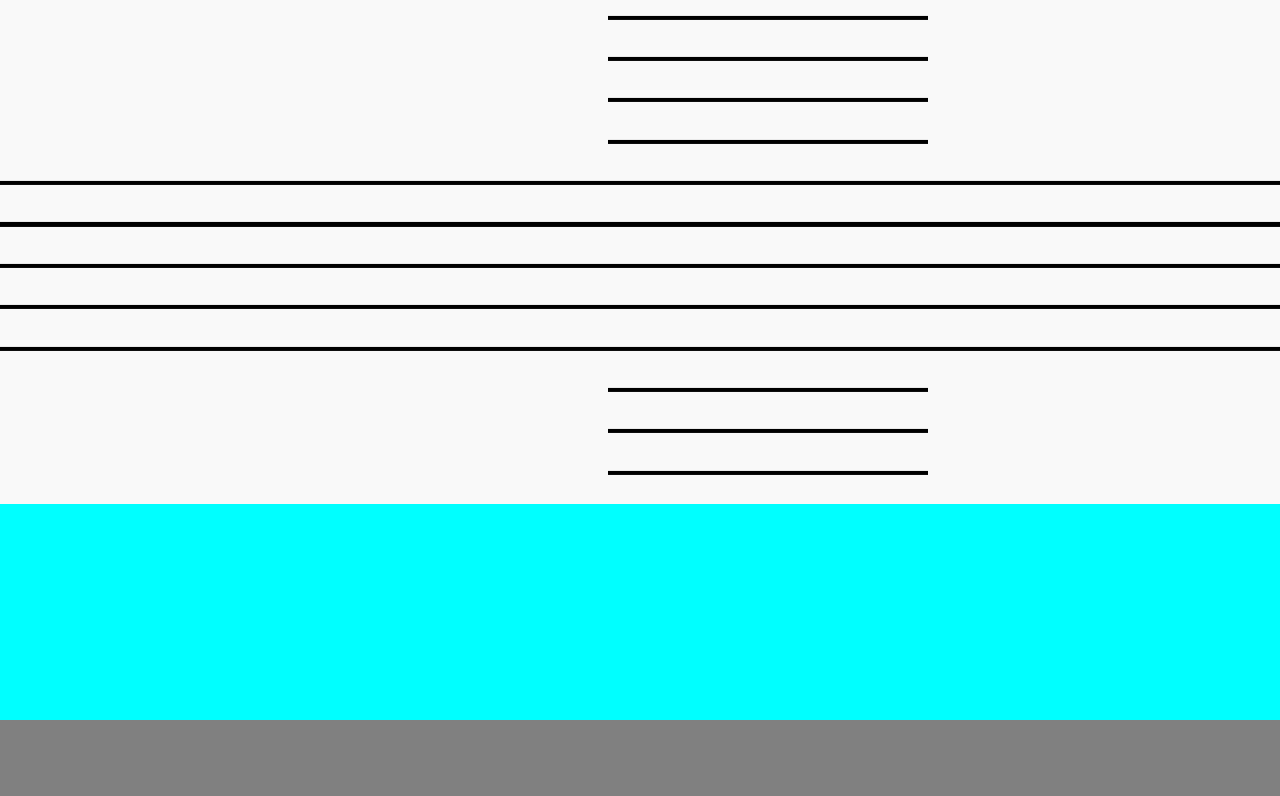
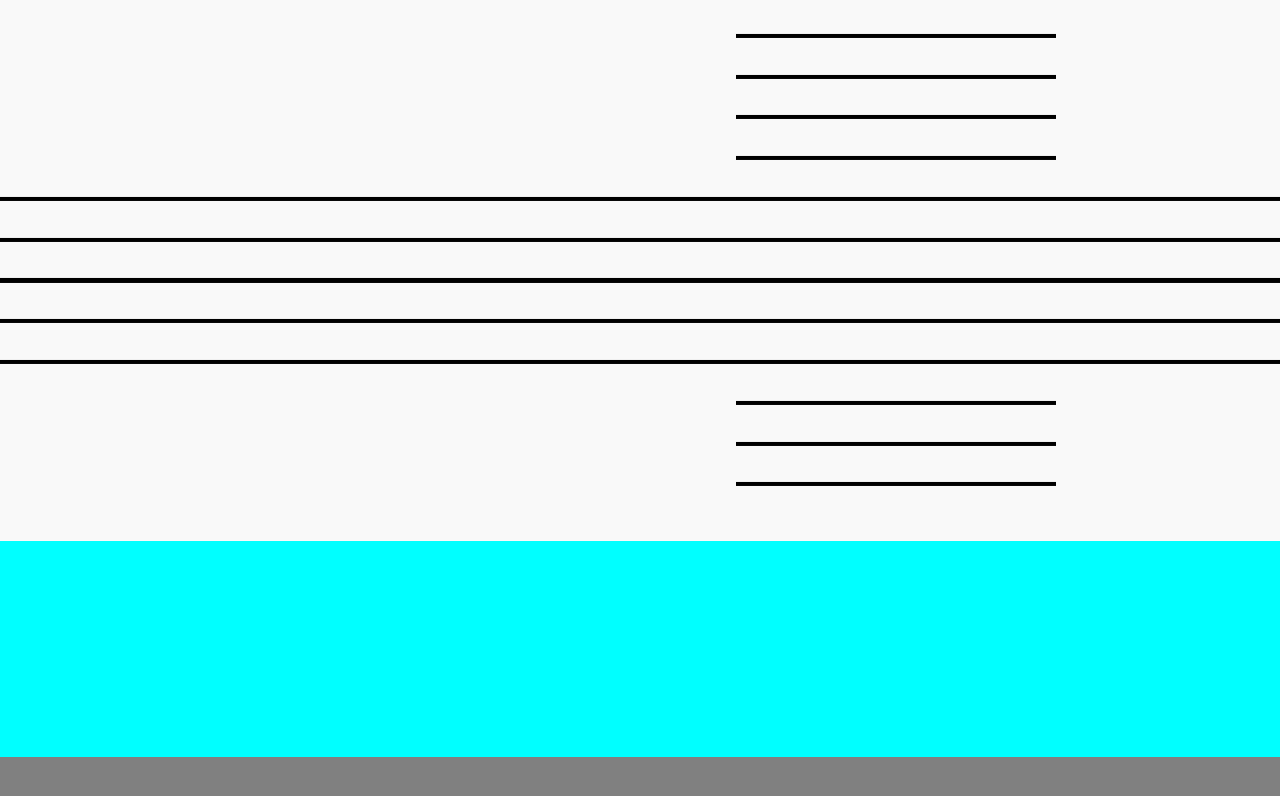
Before and after one commit to kk08321/fret-checker, a React (Create React App) app: page / in a window 1280 px wide. Shown: the top 796 px of the page. Built offline with nearby package versions, Linux system fonts and the light colour scheme; the HTML template or start-up script is replaced by a standard one.

Commit message:
楽譜部分と操作部分の間隔を調整

```diff
--- a/src/SheetPage.js
+++ b/src/SheetPage.js
@@ -20,7 +20,6 @@ function SheetPage() {
       onTouchMove={setCoordinatesByTouchEvent}
       onTouchEnd={() => setTouchCoordinates({ x: 0, y: -100 })}
     >
-      <div css={css`height: 1%;`}></div>
       <div css={sheetWrapper}>
         <Bar note="23" onSelected={setSelectedNote} coordinates={touchCoordinates} wrapperCss={blackBarWrapperCss} barCss={blackShortBarCss} />
         <Bar note="22" onSelected={setSelectedNote} coordinates={touchCoordinates} wrapperCss={whiteBarWrapperCss} barCss={whiteBarCss} />
@@ -57,7 +56,8 @@ function SheetPage() {
 }
 
 const sheetWrapper = css`
-  height: 69%;
+  height: 68%;
+  padding: 2% 0;
   touch-action: none;
 `
 
@@ -104,7 +104,7 @@ const blackShortBarCss = css`
   ${barCss};
   background-color: black;
   width: 25%;
-  left: 60%;
+  left: 70%;
 `
 
 const whiteBarCss = css`
```
